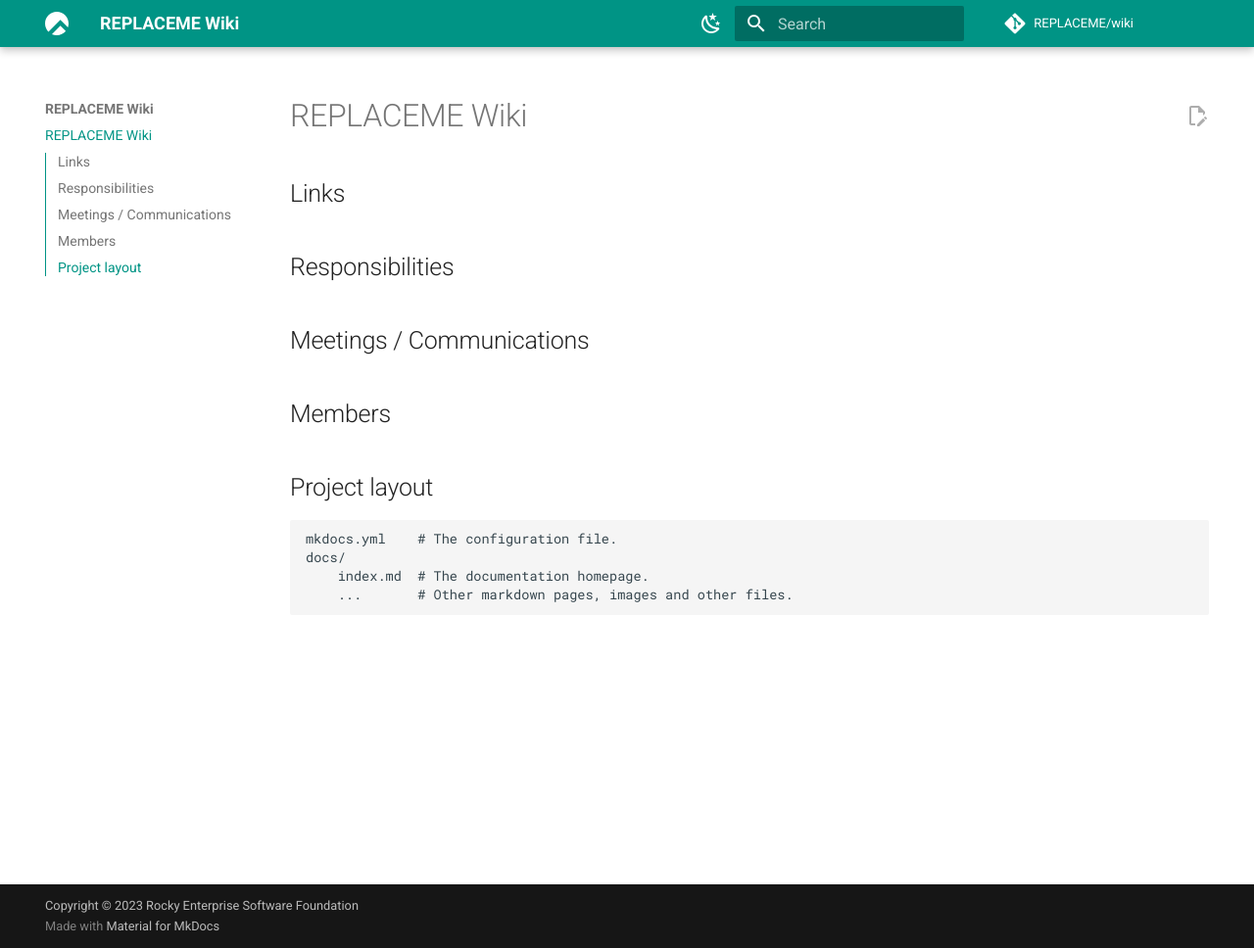
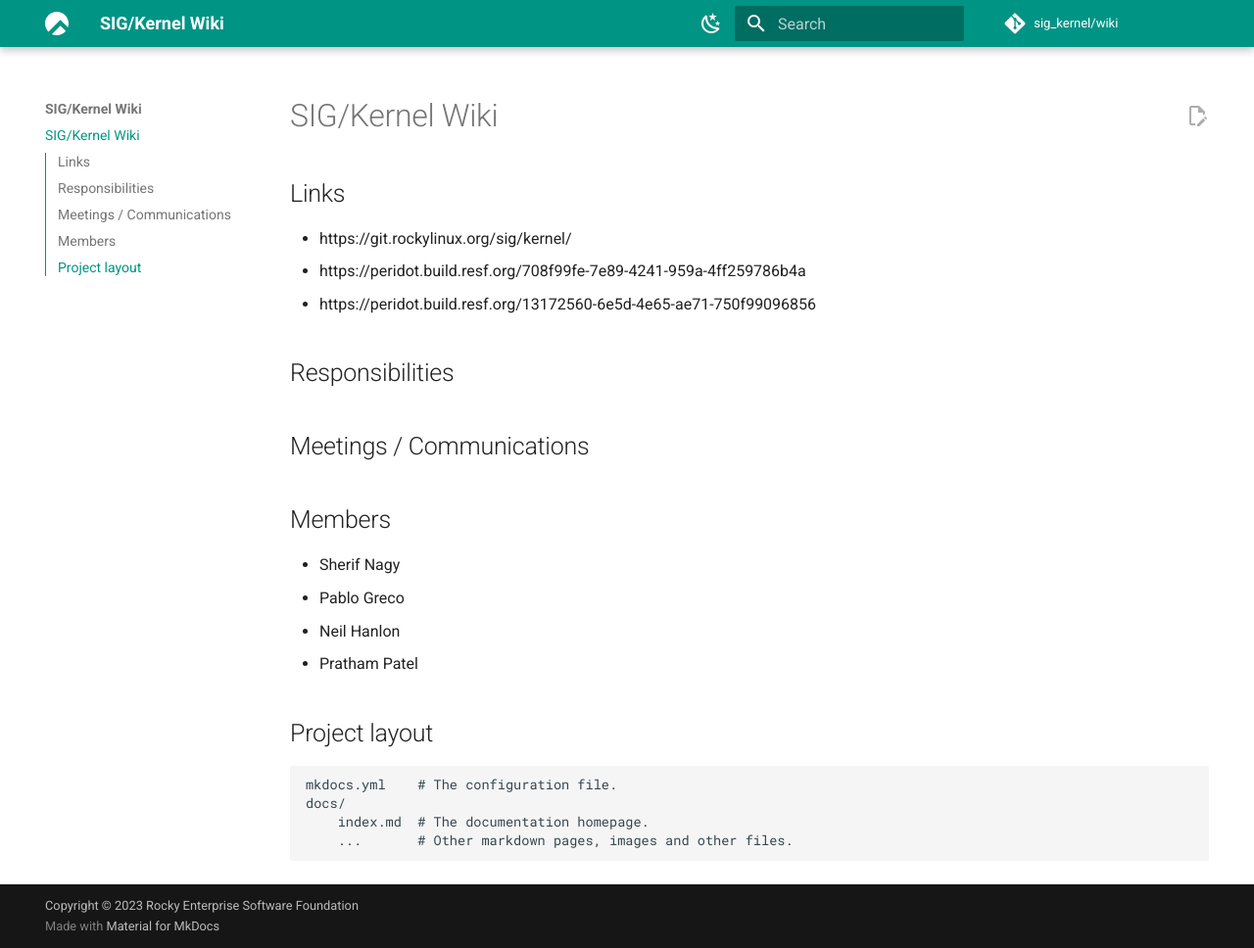
Before and after one commit to rocky-linux/sig-kernel.rocky.page, an MkDocs documentation site: the page built from docs/index.md, in a window 1280 px wide and 968 px high. Shown: the whole window at 98% size. Built offline with MkDocs 1.6.1 and Material for MkDocs 9.7.7, drawn with Linux system fonts in a browser that asks for light colours.

Commit message:
init repo with kernel content

```diff
--- a/docs/index.md
+++ b/docs/index.md
@@ -1,6 +1,10 @@
-# REPLACEME Wiki
+# SIG/Kernel Wiki
 
 ## Links
+
+* https://git.rockylinux.org/sig/kernel/
+* https://peridot.build.resf.org/708f99fe-7e89-4241-959a-4ff259786b4a
+* https://peridot.build.resf.org/13172560-6e5d-4e65-ae71-750f99096856
 
 ## Responsibilities
 
@@ -8,6 +12,11 @@
 
 ## Members
 
+* Sherif Nagy
+* Pablo Greco
+* Neil Hanlon
+* Pratham Patel
+
 ## Project layout
 
     mkdocs.yml    # The configuration file.
--- a/mkdocs.yml
+++ b/mkdocs.yml
@@ -1,13 +1,13 @@
 ---
 # Project information
-site_name: REPLACEME Wiki
-site_url: https://REPLACEME.rocky.page
+site_name: SIG/Kernel Wiki
+site_url: https://sig-kernel.rocky.page
 site_description: >-
-  REPLACEME
+  SIG/Kernel Wiki
 
 # Repository
-repo_url: https://git.resf.org/REPLACEME/wiki
-repo_name: REPLACEME/wiki
+repo_url: https://git.resf.org/sig_kernel/wiki
+repo_name: sig_kernel/wiki
 edit_uri: _edit/main/docs/
 
 # Copyright
```
Also changed, not shown: README.md (+2 -2 lines), 1 other file.
